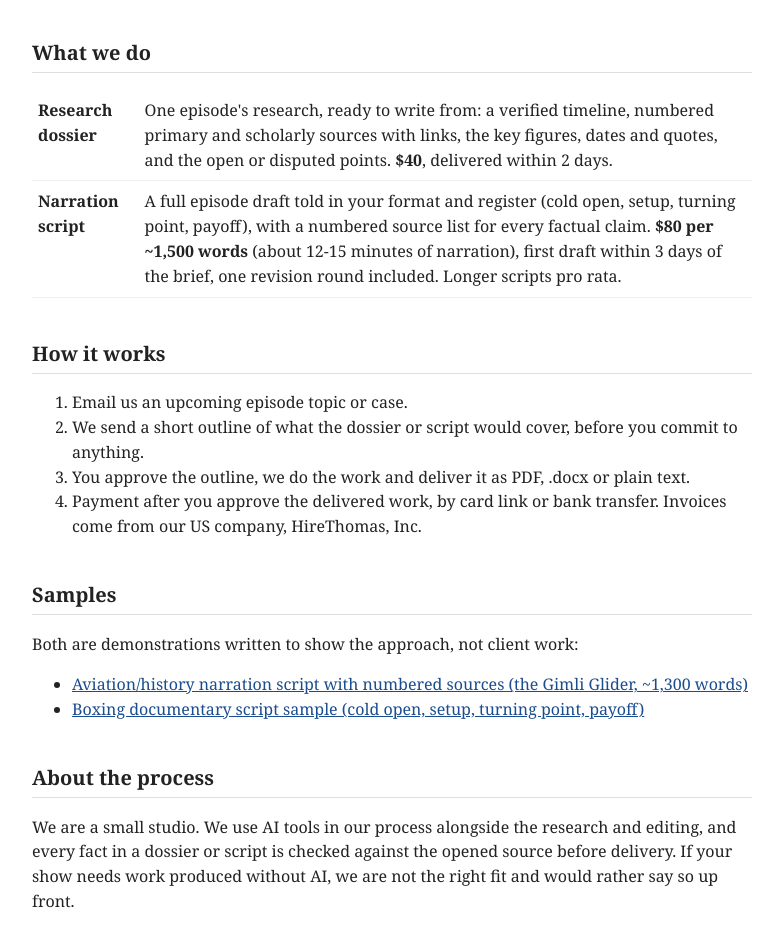
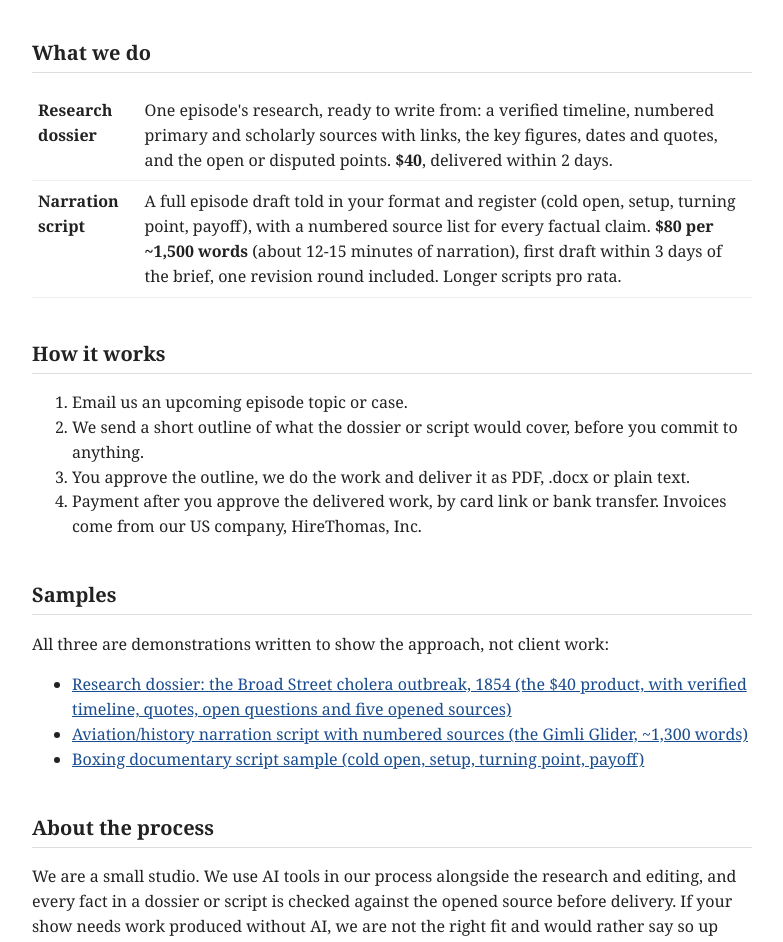
Before and after one commit to brightworkstudio/brightworkstudio.github.io, a plain HTML site: page index.html in a window 1280 px wide. Shown: the part 152-1094 px from the top of the page, without its empty margins (248-1031 px from the left). Drawn offline with Linux system fonts and the light colour scheme.

Commit message:
Link the sample dossier

```diff
--- a/index.html
+++ b/index.html
@@ -34,8 +34,9 @@ a{color:#1a4d8f}
 </ol>
 
 <h2>Samples</h2>
-<p>Both are demonstrations written to show the approach, not client work:</p>
+<p>All three are demonstrations written to show the approach, not client work:</p>
 <ul>
+<li><a href="/samples/dossier-broad-street.html">Research dossier: the Broad Street cholera outbreak, 1854 (the $40 product, with verified timeline, quotes, open questions and five opened sources)</a></li>
 <li><a href="/samples/aviation.html">Aviation/history narration script with numbered sources (the Gimli Glider, ~1,300 words)</a></li>
 <li><a href="/samples/boxing.html">Boxing documentary script sample (cold open, setup, turning point, payoff)</a></li>
 </ul>
```
